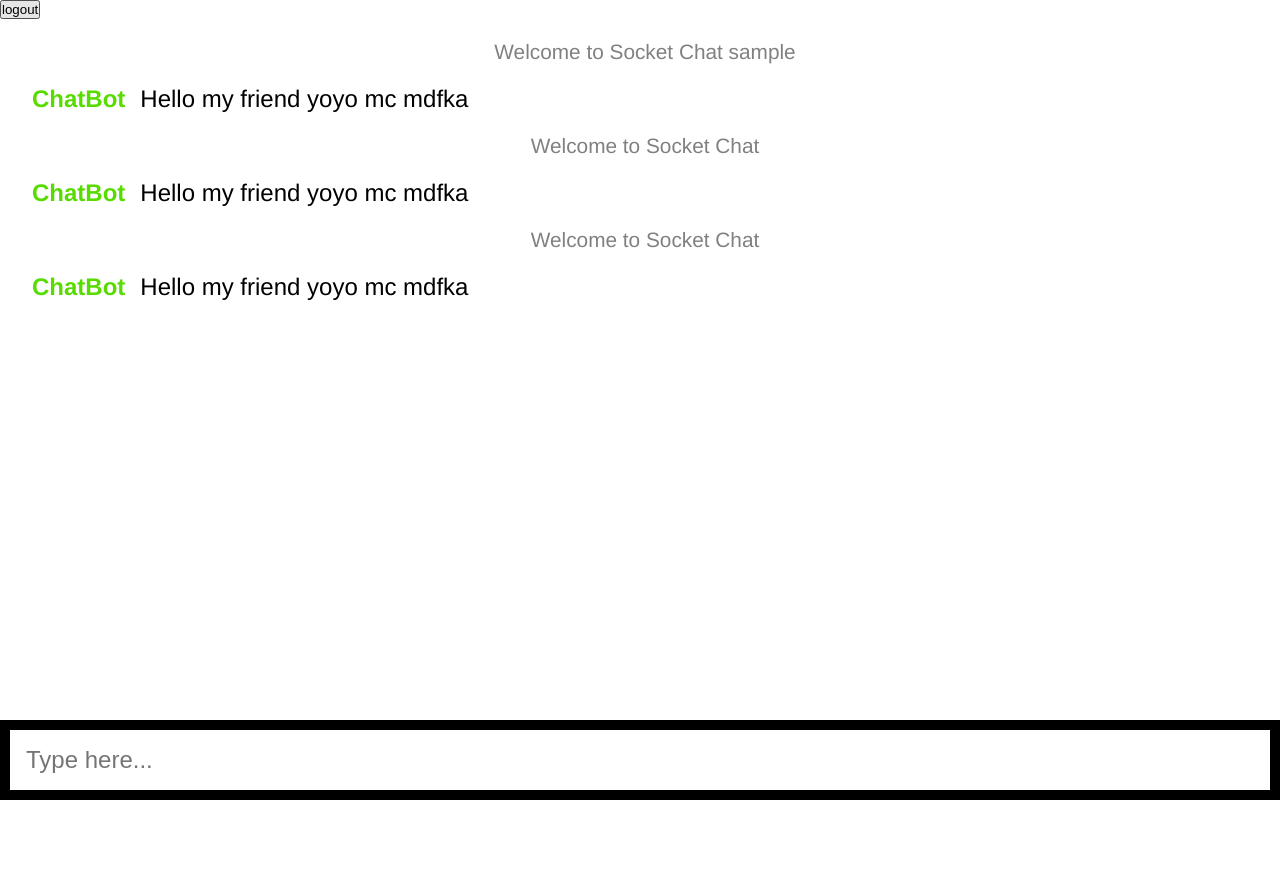
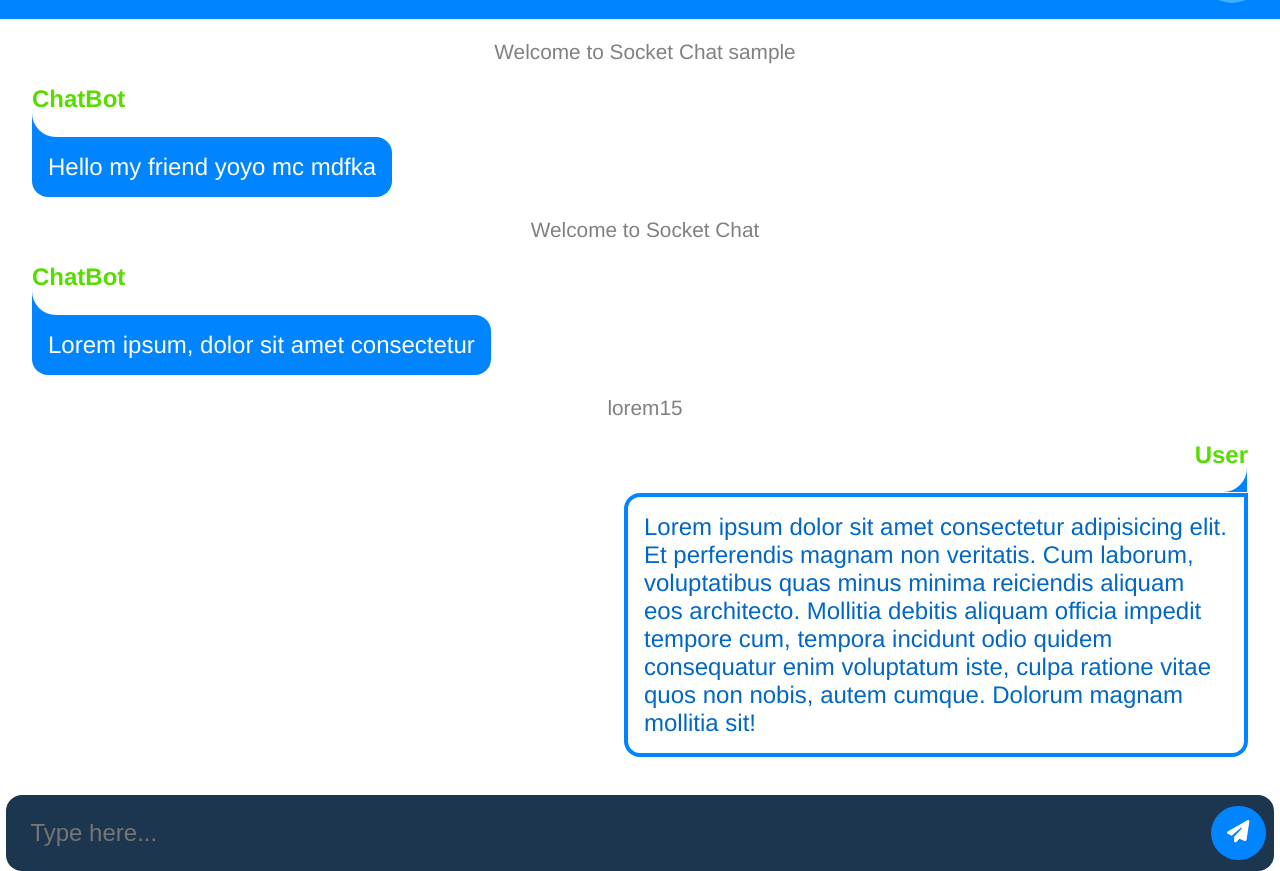
Before and after one commit to jakubGora/angular-chat-app, an Angular app: page /chat in a window 1280 px wide. Before the commit the page ends 800 px from the top, so only its background shows below. Built offline with nearby package versions, Linux system fonts and the light colour scheme; sample sign-in values are in the browser's storage.

Commit message:
New styling chat

```diff
--- a/package.json
+++ b/package.json
@@ -18,6 +18,9 @@
     "@angular/platform-browser": "^14.0.0",
     "@angular/platform-browser-dynamic": "^14.0.0",
     "@angular/router": "^14.0.0",
+    "@fortawesome/angular-fontawesome": "0.11.x",
+    "@fortawesome/fontawesome-svg-core": "^6.1.1",
+    "@fortawesome/free-solid-svg-icons": "^6.1.1",
     "rxjs": "~7.5.0",
     "tslib": "^2.3.0",
     "zone.js": "~0.11.4"
--- a/src/app/chat-component/chat-component.component.html
+++ b/src/app/chat-component/chat-component.component.html
@@ -1,6 +1,13 @@
 <div class="chatArea">
   <div class="topBar">
-    <button (click)="logout()">logout</button>
+    <h1>Chat-app</h1>
+    <div class="info">
+      <p>User: {{ getUsername() }}</p>
+      <p>There are X participants</p>
+    </div>
+    <button (click)="logout()">
+      <fa-icon [icon]="faArrowRightFromBracket"></fa-icon>
+    </button>
   </div>
 
   <ul class="messages">
@@ -12,13 +19,29 @@
     <li class="log">Welcome to Socket Chat</li>
     <li class="message">
       <span class="username">ChatBot</span>
-      <span class="messageBody">Hello my friend yoyo mc mdfka</span>
+      <span class="messageBody">Lorem ipsum, dolor sit amet consectetur </span>
     </li>
-    <li class="log">Welcome to Socket Chat</li>
-    <li class="message">
-      <span class="username">ChatBot</span>
-      <span class="messageBody">Hello my friend yoyo mc mdfka</span>
+    <li class="log">lorem15</li>
+    <li class="message right">
+      <span class="username right">User</span>
+      <span class="messageBody right"
+        >Lorem ipsum dolor sit amet consectetur adipisicing elit. Et perferendis
+        magnam non veritatis. Cum laborum, voluptatibus quas minus minima
+        reiciendis aliquam eos architecto. Mollitia debitis aliquam officia
+        impedit tempore cum, tempora incidunt odio quidem consequatur enim
+        voluptatum iste, culpa ratione vitae quos non nobis, autem cumque.
+        Dolorum magnam mollitia sit!
+      </span>
     </li>
   </ul>
-  <input class="inputMessage" placeholder="Type here..." />
+  <form [formGroup]="inputMsgForm" (ngSubmit)="onSubmit()">
+    <input
+      class="inputMessage"
+      placeholder="Type here..."
+      formControlName="inputMessage"
+    />
+    <button>
+      <fa-icon [icon]="faPaperPlane"></fa-icon>
+    </button>
+  </form>
 </div>
--- a/src/app/chat-component/chat-component.component.scss
+++ b/src/app/chat-component/chat-component.component.scss
@@ -1,3 +1,7 @@
+$color1: #0084ff;
+$color2: #0067c7;
+$color3: #1b364e;
+
 .chatArea {
   width: 100vw;
   height: 100vh;
@@ -5,6 +9,38 @@
   align-items: flex-start;
   justify-content: center;
   flex-direction: column;
+
+  .topBar {
+    flex-wrap: wrap;
+    display: flex;
+    flex-direction: row;
+    justify-content: flex-start;
+    align-items: center;
+    width: 100%;
+    font-size: 1.5rem;
+    color: white;
+    background-color: #0084ff;
+    padding: 1rem;
+    .info {
+      flex-grow: 1;
+      padding-left: 1rem;
+      margin-left: 1rem;
+      border-left: 2px solid white;
+    }
+    button {
+      width: 4rem;
+      height: 4rem;
+      border: none;
+      border-radius: 50%;
+      cursor: pointer;
+      color: white;
+      font-size: 1.4rem;
+      background-color: rgb(60, 177, 255);
+    }
+    button:hover {
+      filter: brightness(120%);
+    }
+  }
 
   ul.messages {
     display: flex;
@@ -16,32 +52,119 @@
     padding: 1rem;
     li {
       margin: 1rem;
-      width: 100%;
     }
     li.log {
       color: gray;
       margin: 5px;
       font-size: 1.3rem;
       text-align: center;
+      width: 100%;
+    }
+    li.message.right {
+      align-self: flex-end;
     }
     li.message {
       font-size: 1.5rem;
+      display: flex;
+      flex-direction: column;
+      color: white;
+      width: 50%;
+      min-width: 360px;
       .username {
         font-weight: 700;
         overflow: hidden;
         padding-right: 15px;
-        text-align: right;
         color: rgb(88, 220, 0);
       }
+      .username.right {
+        text-align: right;
+        padding: 0;
+      }
       .messageBody {
+        width: fit-content;
+        position: relative;
+        background-color: $color1;
+        padding: 1rem;
+        margin-top: 1.5rem;
+        border-bottom-left-radius: 1rem;
+        border-bottom-right-radius: 1rem;
+        border-top-right-radius: 1rem;
+      }
+      .messageBody::before {
+        content: "";
+        width: 1.5rem;
+        height: 1.5rem;
+        position: absolute;
+        top: -1.5rem;
+        left: 0;
+        background-color: $color1;
+      }
+      .messageBody::after {
+        content: "";
+        width: 50vw;
+        height: 1.5rem;
+        position: absolute;
+        top: -1.5rem;
+        left: 0;
+        background-color: white;
+        border-bottom-left-radius: 1.5rem;
+      }
+      .messageBody.right {
+        border-top-right-radius: 0;
+        border-top-left-radius: 1rem;
+        color: #0067c7;
+        background-color: white;
+        border: 4px solid $color1;
+      }
+      .messageBody.right::after {
+        top: -1.8rem;
+        left: auto;
+        right: -0.2rem;
+        background-color: white;
+        border-bottom-left-radius: 0;
+        border-bottom-right-radius: 1.5rem;
+      }
+      .messageBody.right::before {
+        top: -1.8rem;
+        left: auto;
+        right: -0.2rem;
       }
     }
   }
-  input.inputMessage {
-    border: 10px solid #000;
-    width: 100vw;
-    font-size: 1.5rem;
-    padding: 1rem;
-    outline: none;
+  form {
+    display: flex;
+    justify-content: center;
+    align-items: center;
+    border-radius: 1rem;
+    background-color: $color3;
+    width: 99vw;
+    margin: 0.5vw;
+
+    padding: 0.5rem;
+    color: white;
+    .inputMessage {
+      flex-grow: 1;
+      border: none;
+      font-size: 1.5rem;
+      background-color: $color3;
+    }
+    input {
+      padding: 1rem;
+      outline: none;
+      color: white;
+    }
+    button {
+      cursor: pointer;
+      border: none;
+      width: 3.4rem;
+      height: 3.4rem;
+      border-radius: 50%;
+      color: white;
+      font-size: 1.4rem;
+      background-color: $color1;
+    }
+    button:hover {
+      filter: brightness(120%);
+    }
   }
 }
--- a/src/app/chat-component/chat-component.component.ts
+++ b/src/app/chat-component/chat-component.component.ts
@@ -1,4 +1,10 @@
 import { Component, OnInit } from '@angular/core';
+import { FormBuilder } from '@angular/forms';
+import {
+  faArrowRightFromBracket,
+  IconDefinition,
+  faPaperPlane,
+} from '@fortawesome/free-solid-svg-icons';
 import { ChatService } from '../services/chat.service';
 
 @Component({
@@ -7,7 +13,16 @@ import { ChatService } from '../services/chat.service';
   styleUrls: ['./chat-component.component.scss'],
 })
 export class ChatComponentComponent implements OnInit {
-  constructor(private chatService: ChatService) {}
+  faArrowRightFromBracket: IconDefinition = faArrowRightFromBracket;
+  faPaperPlane: IconDefinition = faPaperPlane;
+  inputMsgForm = this.formBuilder.group({
+    inputMessage: '',
+  });
+
+  constructor(
+    private chatService: ChatService,
+    private formBuilder: FormBuilder
+  ) {}
 
   ngOnInit(): void {}
 
@@ -15,6 +30,11 @@ export class ChatComponentComponent implements OnInit {
     return this.chatService.getUsername();
   }
 
+  onSubmit() {
+    console.log(this.inputMsgForm.value.inputMessage);
+    this.inputMsgForm.reset();
+  }
+
   logout() {
     this.chatService.logout();
   }
```
Also changed, not shown: src/app/app.module.ts (+9 -2 lines), 1 other file (tests, documents, lock files or other folders).
